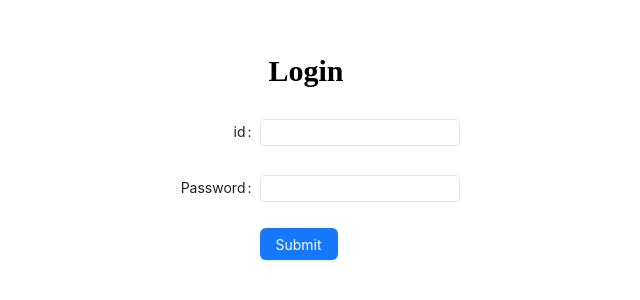
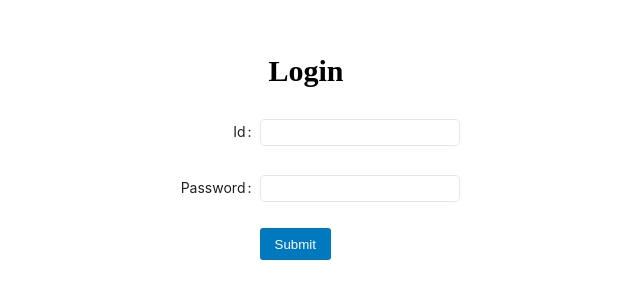
Before and after one commit to f-lab-edu/trelloo, a React (Vite) app: page /login in a window 1280 px wide. Shown: the part 144-444 px from the top of the page, without its empty margins (334-974 px from the left). Built offline with nearby package versions, Linux system fonts and the light colour scheme.

Commit message:
Refactor: handle login in login page

```diff
--- a/src/pages/LoginPage/index.tsx
+++ b/src/pages/LoginPage/index.tsx
@@ -2,25 +2,33 @@ import React from "react";
 import { useNavigate } from "react-router-dom";
 import { useForm } from "react-hook-form";
 import { toast } from "react-toastify";
-import { Button, Form } from "antd";
+import { Form } from "antd";
 import { STORAGE_KEY } from "@/constants";
 import { useLoginMutation } from "@/queries/auth";
+import Button from "@components/Button";
 import * as S from "./style";
 
 const LoginPage: React.FC = () => {
   const navigate = useNavigate();
+  const { register, handleSubmit, watch } = useForm();
   const { mutateAsync: loginMutate } = useLoginMutation();
-  const { register, handleSubmit, watch } = useForm();
 
-  const handleSubmitClick = () => {
-    loginMutate({
+  const handleSubmitClick = async () => {
+    const res = await handleLogin();
+    handleLoginComplete(res.accessToken);
+  };
+
+  const handleLogin = () => {
+    return loginMutate({
       id: watch("id"),
       password: watch("password"),
-    }).then((res) => {
-      localStorage.setItem(STORAGE_KEY.TOKEN, res.accessToken);
-      navigate("/");
-      toast.success("Welcome!");
     });
+  };
+
+  const handleLoginComplete = (token: string) => {
+    localStorage.setItem(STORAGE_KEY.TOKEN, token);
+    navigate("/");
+    toast.success("Welcome!");
   };
 
   return (
@@ -34,7 +42,7 @@ const LoginPage: React.FC = () => {
         onFinish={handleSubmit(handleSubmitClick)}
         autoComplete="off"
       >
-        <Form.Item label="id" name="id">
+        <Form.Item label="Id" name="id">
           <S.Input {...register("id")} name="id" />
         </Form.Item>
 
@@ -43,8 +51,7 @@ const LoginPage: React.FC = () => {
         </Form.Item>
 
         <Form.Item wrapperCol={{ offset: 8, span: 16 }}>
-          {/* TODO: replace to the Button component instead of antd */}
-          <Button type="primary" htmlType="submit" onClick={handleSubmitClick}>
+          <Button appearance={{ type: "blue" }} type="submit">
             Submit
           </Button>
         </Form.Item>
```
